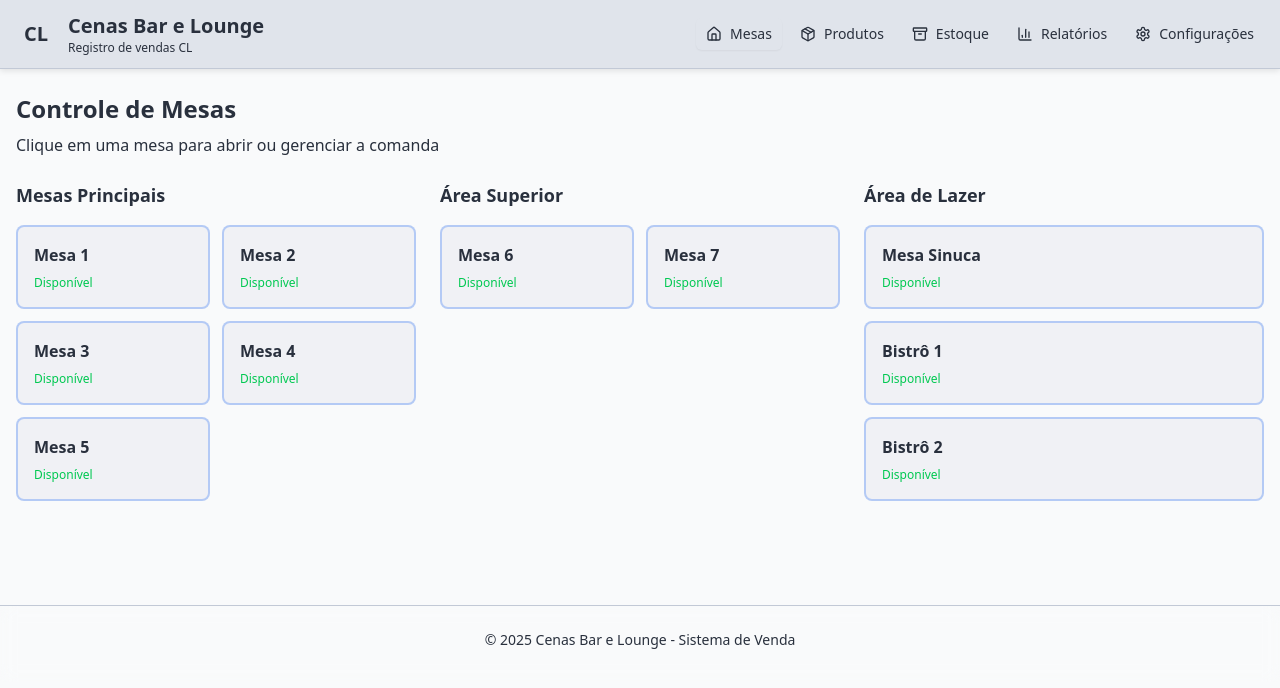
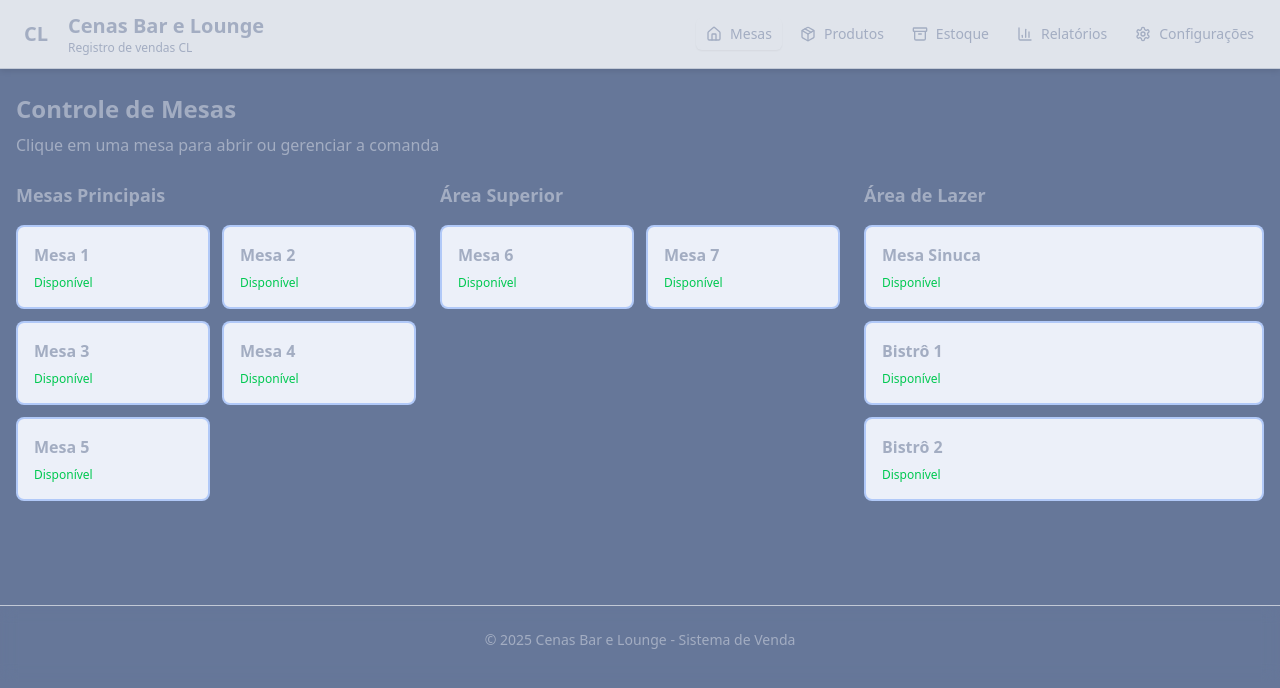
Before and after one commit to diegofsiilva/Cenas_Teste, a React (Vite) app: page / in a window 1280 px wide. Shown: the top 688 px of the page. Built offline with nearby package versions, Linux system fonts and the light colour scheme.

Commit message:
Update App.css

```diff
--- a/src/App.css
+++ b/src/App.css
@@ -218,9 +218,9 @@
     --radius: 0.5rem;
 
     /* Tema inspirado no Copilot */
-    --background: 220 20% 98%;
-    --foreground: 220 20% 20%;
-    --card: 220 20% 95%;
+    --background: 220 20% 50%;
+    --foreground: 220 20% 70%;
+    --card: 220 50% 95%;
     --card-foreground: 220 20% 20%;
     --popover: 220 20% 92%;
     --popover-foreground: 220 20% 20%;
```
